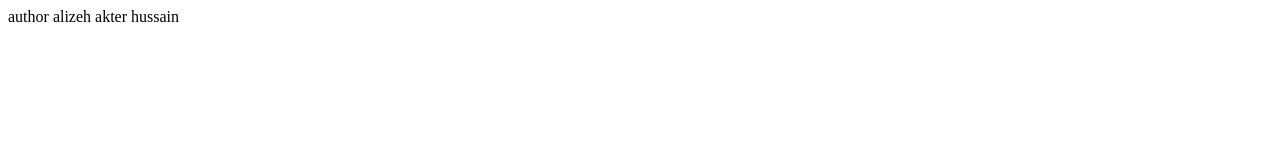
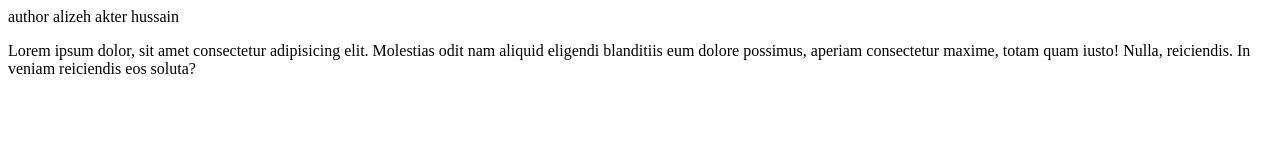
Before and after one commit to ALEEZABELL/newroman, a plain HTML site: page index.html in a window 1280 px wide. Drawn offline with Linux system fonts and the light colour scheme.

Commit message:
golden era

```diff
--- a/index.html
+++ b/index.html
@@ -7,5 +7,6 @@
 </head>
 <body>
     author alizeh akter hussain
+    <p>Lorem ipsum dolor, sit amet consectetur adipisicing elit. Molestias odit nam aliquid eligendi blanditiis eum dolore possimus, aperiam consectetur maxime, totam quam iusto! Nulla, reiciendis. In veniam reiciendis eos soluta?</p>
 </body>
 </html>
```
Also changed, not shown: 1 other file.
